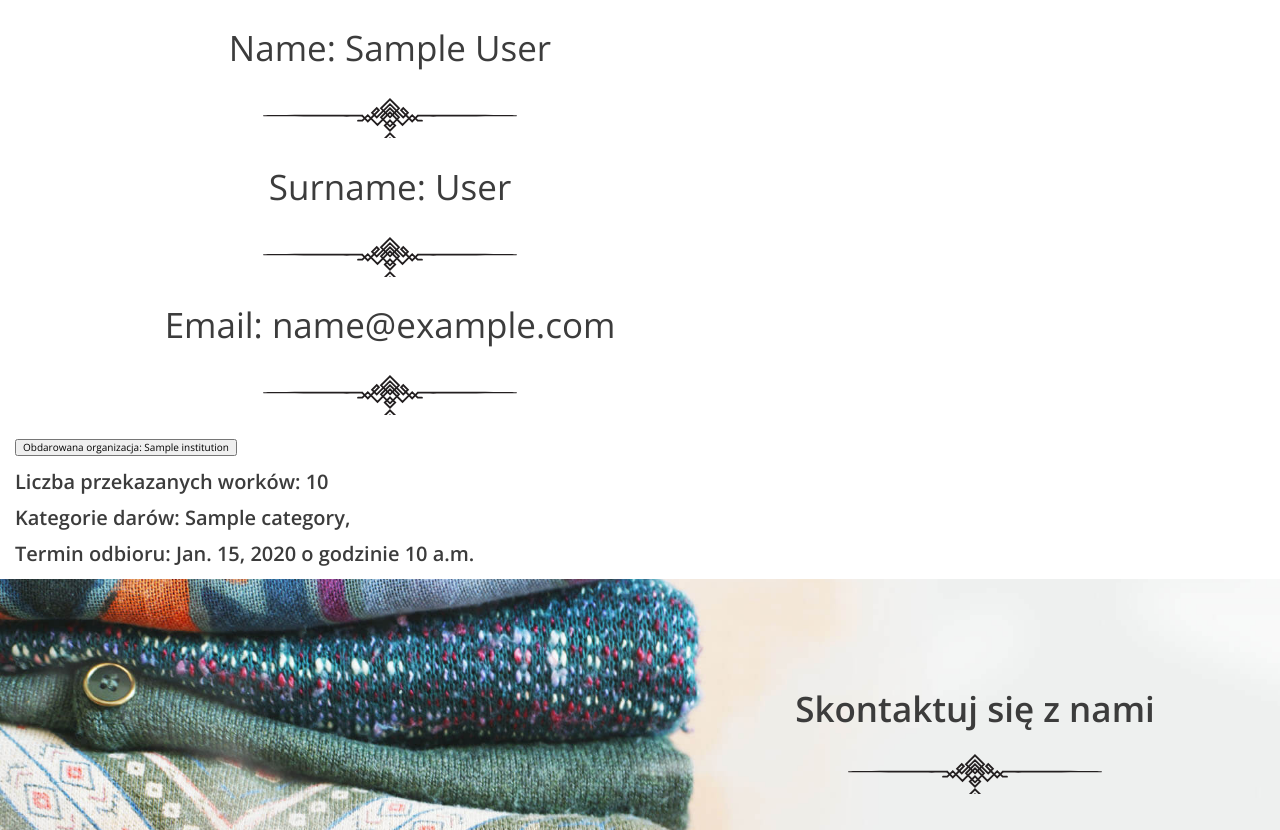
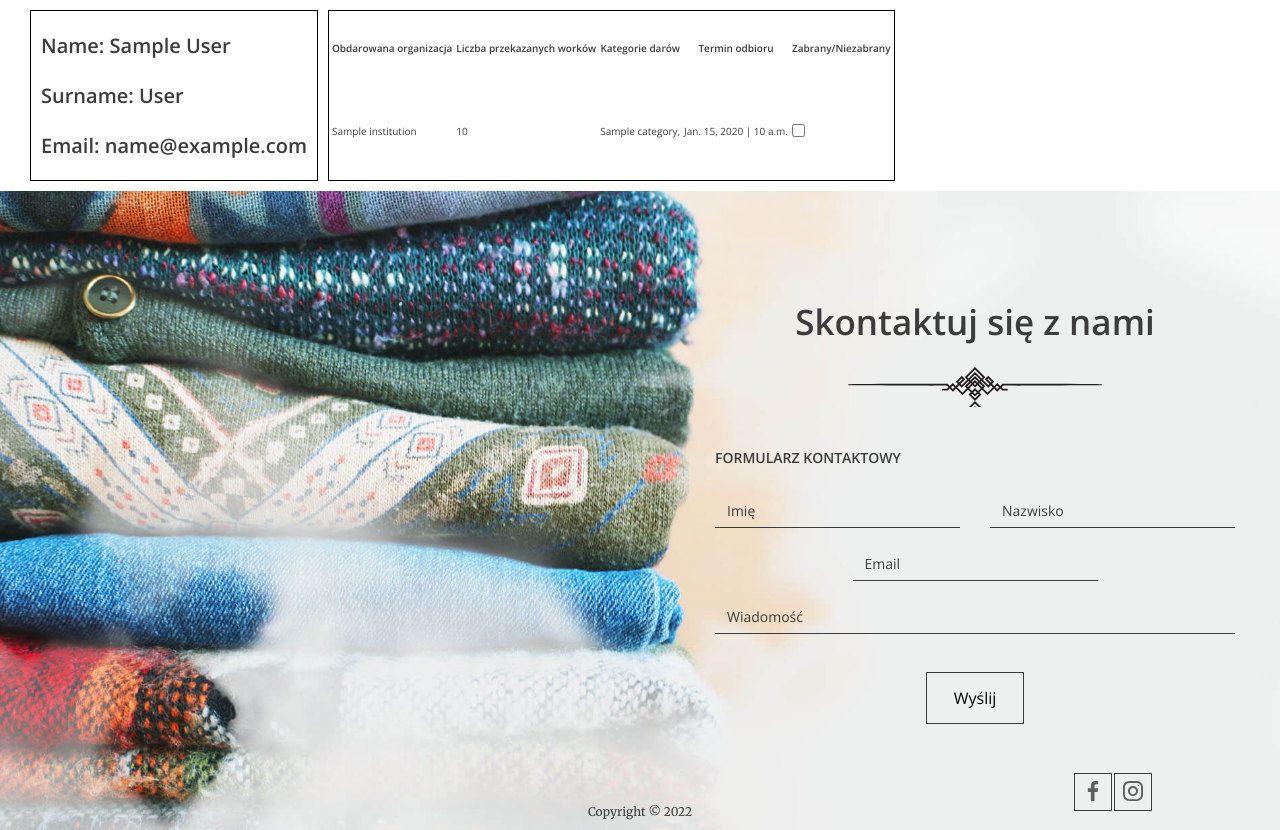
Before and after one commit to WNUMIK/Charity-WebApp, a Django app: page /profile in a window 1280 px wide. Shown: the part 125-955 px from the top of the page. Run offline with Django 4.2, Linux system fonts and the light colour scheme; a user stored in the database is signed in; tables that the repository leaves empty hold one stand-in row (values such as "Sample post"); parts of the project's set-up code (start-up, migrations or seed data) failed here and were passed over; some libraries are stand-ins or nearby versions.

Commit message:
donation model update

```diff
--- a/home/models.py
+++ b/home/models.py
@@ -87,6 +87,7 @@ class Donation(models.Model):
     pick_up_time = models.TimeField()
     pick_up_comment = models.TextField(max_length=300)
     user = models.ForeignKey(get_user_model(), on_delete=models.CASCADE, null=True)
+    is_taken = models.BooleanField(default=False)
 
 
 class Contact(models.Model):
--- a/home/templates/home/user.html
+++ b/home/templates/home/user.html
@@ -2,22 +2,31 @@
 {% load static %}
 
 {% block header %}
-    <div class="container">
-        <div class="slogan--item">
-            <h1> Name: {{ user.name }}</h1>
-            <h1> Surname: {{ user.surname }}</h1>
-            <h1> Email: {{ user.email }}</h1>
+    <div class="container" style="display: flex; padding: 10px; margin: 0 10px; position: center;">
+        <div class="personal_data" style="display: grid; padding: 10px; margin: 0 10px; border: 1px solid black;">
+            <h1> Name: {{ user.name }} </h1>
+            <h1> Surname: {{ user.surname }} </h1>
+            <h1> Email: {{ user.email }} </h1>
         </div>
+        <table style="border: 1px solid black;">
+            <tr>
+                <th>Obdarowana organizacja</th>
+                <th>Liczba przekazanych worków</th>
+                <th>Kategorie darów</th>
+                <th>Termin odbioru</th>
+                <th>Zabrany/Niezabrany</th>
+            </tr>
         {% for donat in donations %}
-        <div class="dropdown">
-            <button class="title">Obdarowana organizacja: {{ donat.institution }}</button>
-                <div class="dropdown-content">
-                    <h1>Liczba przekazanych worków: {{ donat.quantity }}</h1>
-                    <h1>Kategorie darów: {% for cat in donat.categories.all %}{{ cat.name }}, {% endfor %}</h1>
-                    <h1>Termin odbioru: {{ donat.pick_up_date }} o godzinie {{ donat.pick_up_time }}</h1>
-                </div>
-                </div>
-            {% endfor %}
+            <tr style="padding: 10px; margin-left: 10px;">
+                <td>{{ donat.institution }}</td>
+                <td>{{ donat.quantity }}</td>
+                <td>{% for cat in donat.categories.all %}{{ cat.name }}, {% endfor %}</td>
+                <td>{{ donat.pick_up_date }} | {{ donat.pick_up_time }}</td>
+                <td><label for="taken"></label><input type="checkbox" id="taken" name="taken" value="{{ donat.is_taken }}"></td>
+            </tr>
+        {% endfor %}
+        </table>
+
 
     </div>
 {% endblock %}
```
Also changed, not shown: home/migrations/0005_donation_is_taken.py (added), 1 other file.
